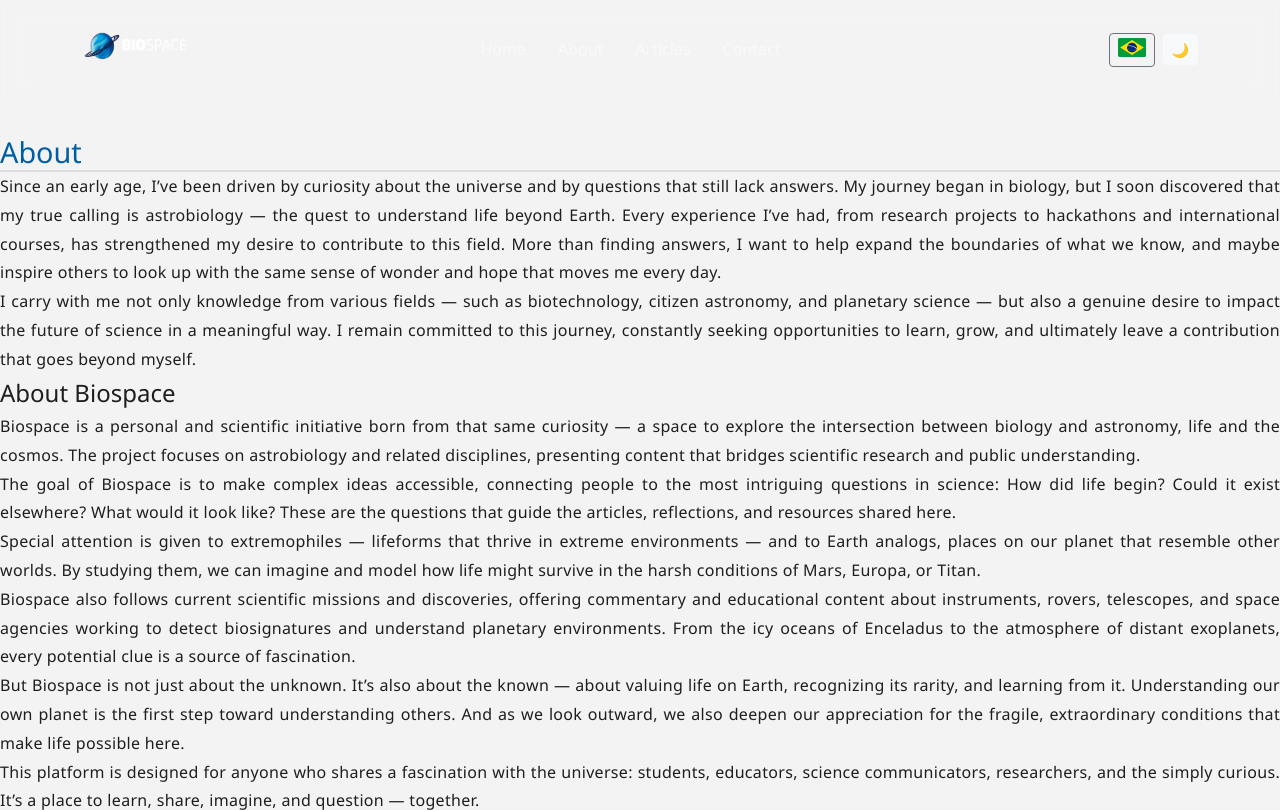
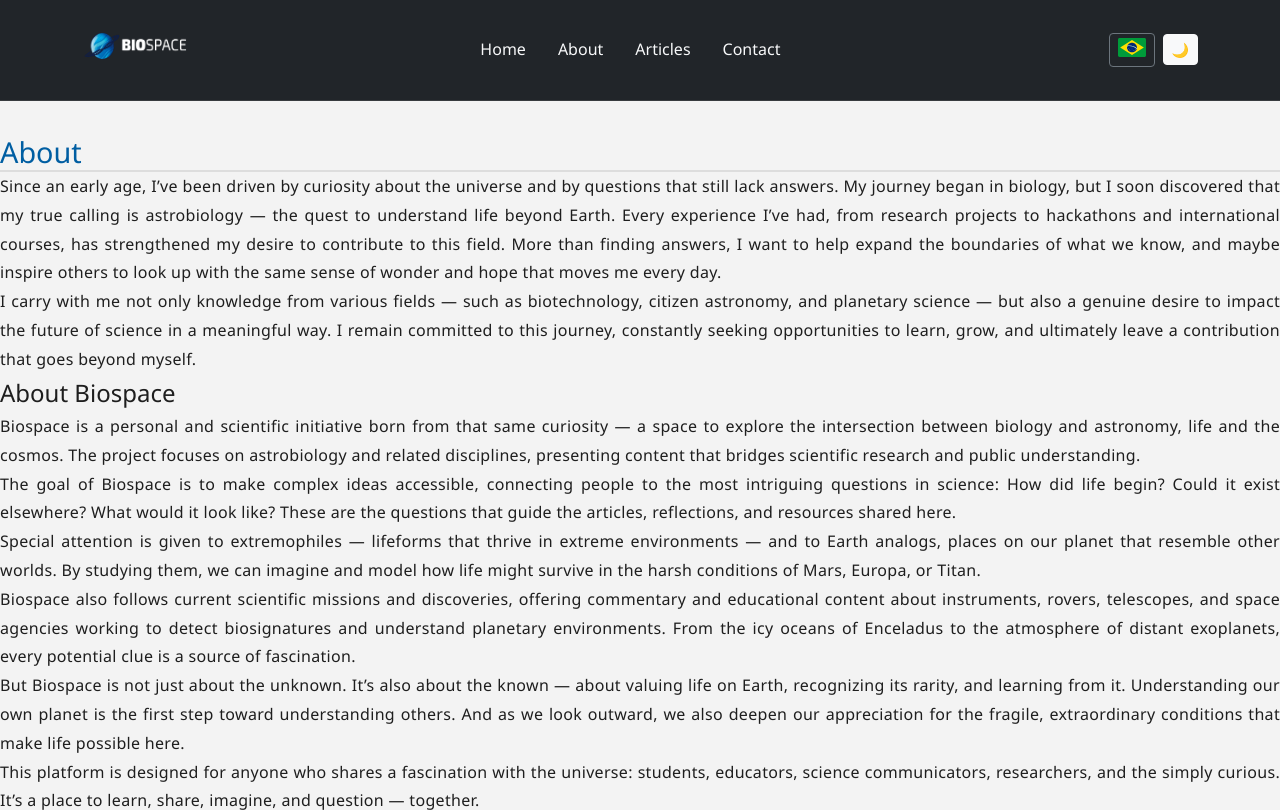
Before and after one commit to renaanc/biospace, a Django app: page /en/about/ in a window 1280 px wide. Shown: the top 810 px of the page. Run offline with Django 5.2, Linux system fonts and the light colour scheme; some libraries are stand-ins or nearby versions.

Commit message:
header update

```diff
--- a/static/css/styles.css
+++ b/static/css/styles.css
@@ -62,6 +62,7 @@ article, aside, footer, header, nav, section {
   --accent-color: #005ea2;
   --accent-hover: #003f7f;
   --header-bg: #212529;
+  --header-text-color: #1e1e1e; /* NOVA VARIÁVEL */
   --border-color: #ddd;
   --hero-gradient-start: #eaf4ff;
   --hero-gradient-end: #f4f9ff;
@@ -134,6 +135,14 @@ main {
   -webkit-backdrop-filter: blur(12px);
   background-color: rgba(250, 250, 250, 0);
   transition: background-color 0.3s ease, backdrop-filter 0.3s ease;
+}
+.site-header {
+  background-color: var(--header-bg);
+  color: var(--header-text-color);
+}
+
+.site-header a {
+  color: var(--header-text-color);
 }
 
 .header-content {
```
